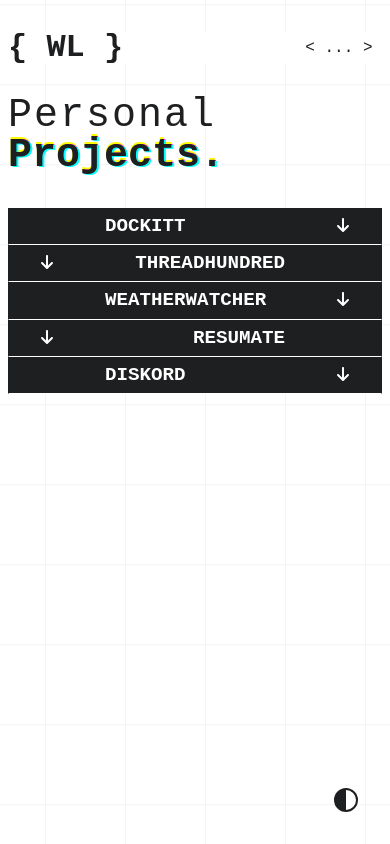
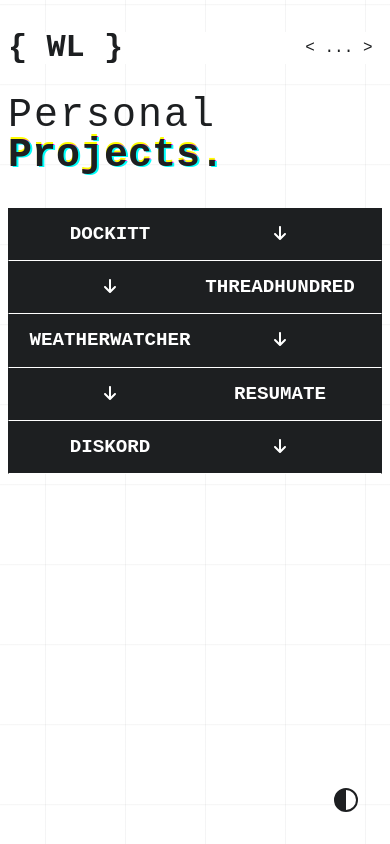
Before and after one commit to williamalowe/WilliamALowe, a React (Vite) app: page /projects in a window 390 px wide. Built offline with nearby package versions, Linux system fonts and the light colour scheme; a web font is replaced by a local one.

Commit message:
styles: add accordion mobile view

```diff
--- a/src/components/Accordion/Accordion.module.css
+++ b/src/components/Accordion/Accordion.module.css
@@ -24,3 +24,17 @@
   border-right: 1px solid var(--text-color);
   border-bottom: 1px solid var(--text-color);
 }
+
+@media screen and (max-width: 760px) {
+  .header {
+    padding: 1rem;
+  }
+  .header > svg {
+    flex: 1;
+  }
+  .header > h5 {
+    flex: 1;
+    text-align: center;
+    padding: 0;
+  }
+}
--- a/src/views/Projects/Projects.module.css
+++ b/src/views/Projects/Projects.module.css
@@ -3,7 +3,11 @@
   height: 100%;
 }
 .content {
+  width: 100%;
   margin-top: 2rem;
+  display: flex;
+  flex-direction: column;
+  align-items: center;
 }
 
 @media screen and (max-width: 768px) {
```
